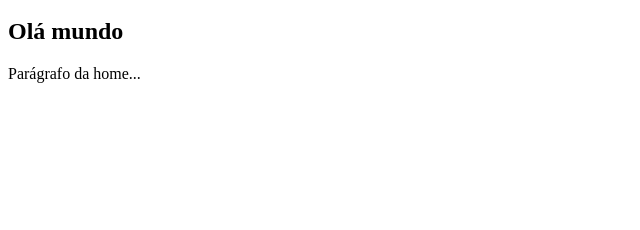
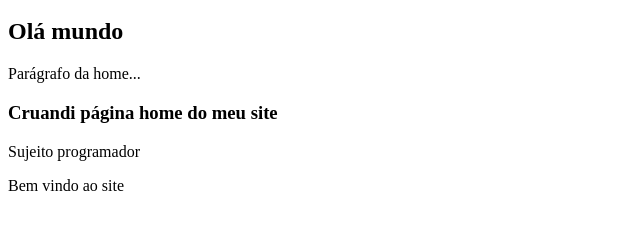
Before and after one commit to Maiaozinho/curso_github, a plain HTML site: page index.html in a window 1280 px wide. Shown: the part 48-278 px from the top of the page, without its empty margins (0-640 px from the left). Drawn offline with Linux system fonts and the light colour scheme.

Commit message:
Enviando frase bem vindo ao site e nomes novos

```diff
--- a/index.html
+++ b/index.html
@@ -1,3 +1,7 @@
 <h1>Bem vindo</h1>
 <h2>Olá mundo</h2>
 <p>Parágrafo da home...</p>
+
+<h3>Cruandi página home do meu site</h3>
+<p>Sujeito programador</p>
+<p>Bem vindo ao site</p>
```
Also changed, not shown: nomes.txt.
